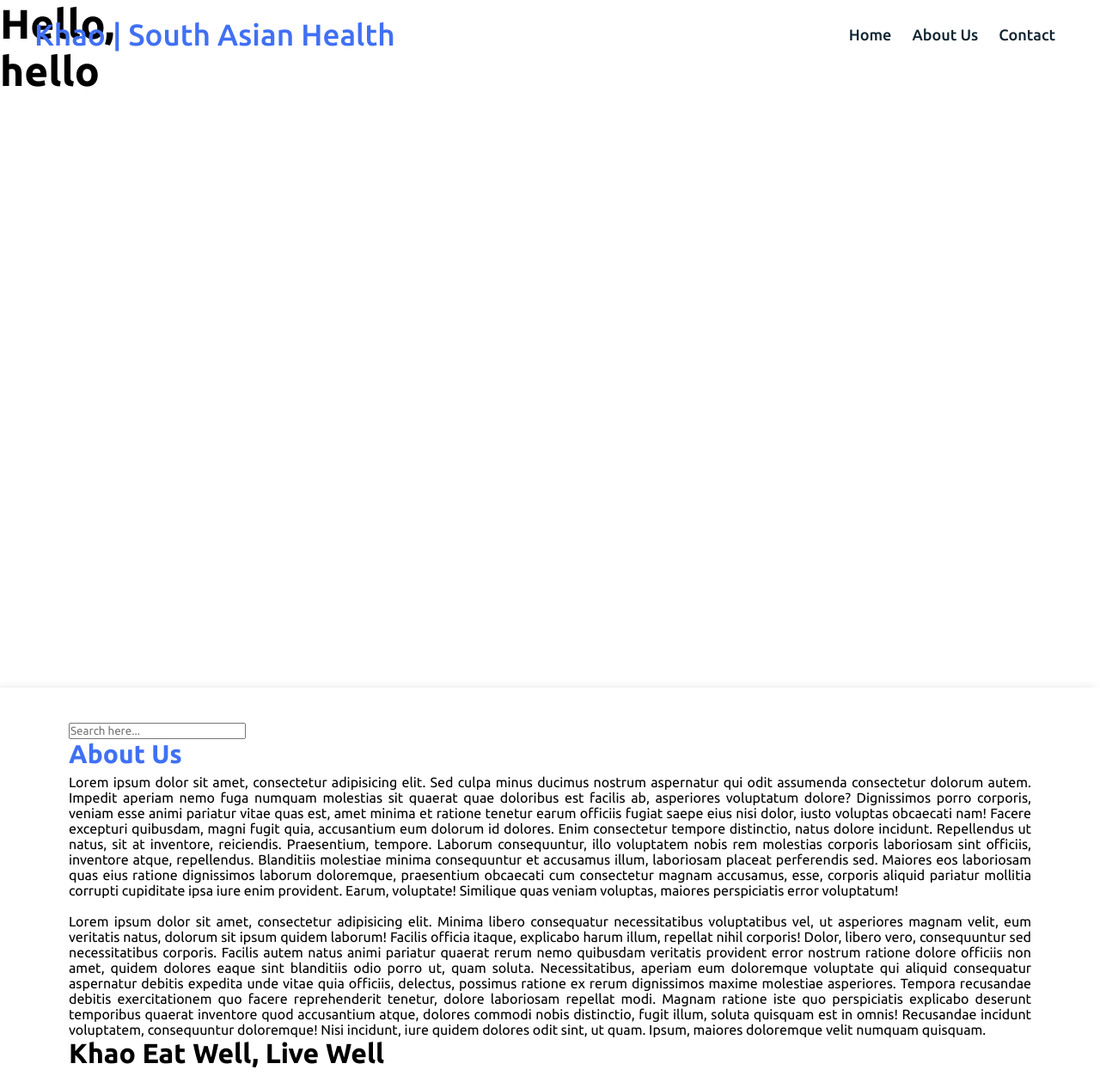
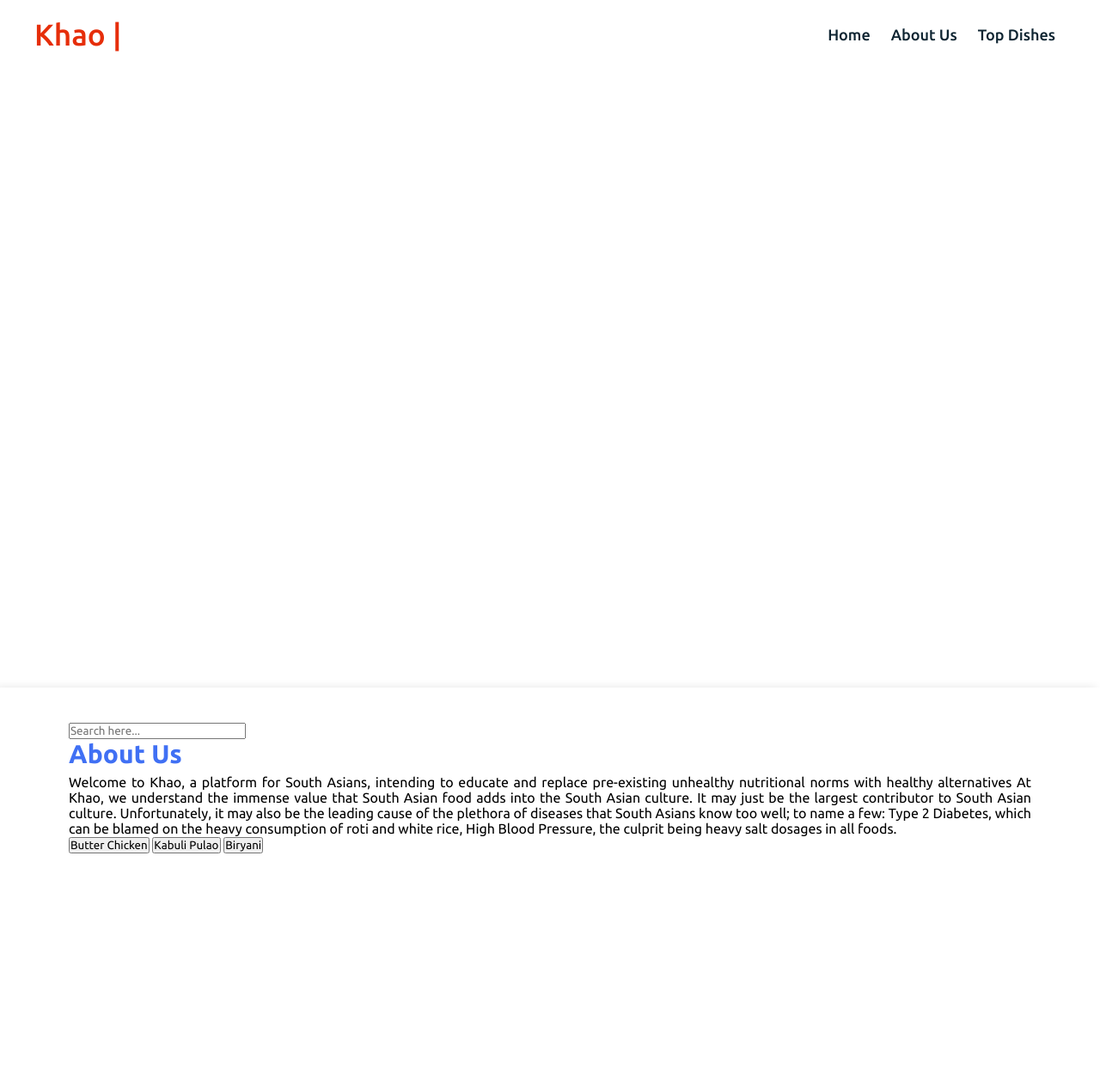
Before and after one commit to AZcodes/hack-nyu, a plain HTML site: page homepage.html in a window 1280 px wide. Shown: the top 1259 px of the page at 86% size. After the commit the page ends 1033 px from the top, so only its background shows below. Drawn offline with Linux system fonts and the light colour scheme.

Commit message:
reset the homepage

```diff
--- a/homepage.html
+++ b/homepage.html
@@ -3,26 +3,23 @@
   <head>
     <meta charset="UTF-8">
      <title> Khao | South Asian Health </title>
-    <link rel="stylesheet" href="styles.css" rel = ""
+    <link rel="stylesheet" href="styles.css" rel = "">
    </head>
 <body>
   <nav>
     <div class="nav-content">
       <div class="logo">
-        <a href="#">Khao | South Asian Health</a>
+        <a href="#">Khao |</a>
       </div>
       <ul class="nav-links">
         <li><a href="#">Home</a></li>
         <li><a href="#About Us">About Us</a></li>
-        <li><a href="#">Contact</a></li>
+        <li><a href="#">Top Dishes</a></li>
       </ul>
     </div>
   </nav>
   <section class="home">
-    <h1>
-        Hello,
-        <p> hello </p>
-    </h1> </section>
+    </section>
   <section id = "About Us"></section>
   <section class="About Us"></section>
   <div class="text">
@@ -31,9 +28,10 @@
       <i class="uil uil-search search-icon"></i>
       <input type="text" placeholder="Search here..." />
     <p><h2>About Us</h2>
-    <p>Lorem ipsum dolor sit amet, consectetur adipisicing elit. Sed culpa minus ducimus nostrum aspernatur qui odit assumenda consectetur dolorum autem. Impedit aperiam nemo fuga numquam molestias sit quaerat quae doloribus est facilis ab, asperiores voluptatum dolore? Dignissimos porro corporis, veniam esse animi pariatur vitae quas est, amet minima et ratione tenetur earum officiis fugiat saepe eius nisi dolor, iusto voluptas obcaecati nam! Facere excepturi quibusdam, magni fugit quia, accusantium eum dolorum id dolores. Enim consectetur tempore distinctio, natus dolore incidunt. Repellendus ut natus, sit at inventore, reiciendis. Praesentium, tempore. Laborum consequuntur, illo voluptatem nobis rem molestias corporis laboriosam sint officiis, inventore atque, repellendus. Blanditiis molestiae minima consequuntur et accusamus illum, laboriosam placeat perferendis sed. Maiores eos laboriosam quas eius ratione dignissimos laborum doloremque, praesentium obcaecati cum consectetur magnam accusamus, esse, corporis aliquid pariatur mollitia corrupti cupiditate ipsa iure enim provident. Earum, voluptate! Similique quas veniam voluptas, maiores perspiciatis error voluptatum!</p>
-    <br><p>Lorem ipsum dolor sit amet, consectetur adipisicing elit. Minima libero consequatur necessitatibus voluptatibus vel, ut asperiores magnam velit, eum veritatis natus, dolorum sit ipsum quidem laborum! Facilis officia itaque, explicabo harum illum, repellat nihil corporis! Dolor, libero vero, consequuntur sed necessitatibus corporis. Facilis autem natus animi pariatur quaerat rerum nemo quibusdam veritatis provident error nostrum ratione dolore officiis non amet, quidem dolores eaque sint blanditiis odio porro ut, quam soluta. Necessitatibus, aperiam eum doloremque voluptate qui aliquid consequatur aspernatur debitis expedita unde vitae quia officiis, delectus, possimus ratione ex rerum dignissimos maxime molestiae asperiores. Tempora recusandae debitis exercitationem quo facere reprehenderit tenetur, dolore laboriosam repellat modi. Magnam ratione iste quo perspiciatis explicabo deserunt temporibus quaerat inventore quod accusantium atque, dolores commodi nobis distinctio, fugit illum, soluta quisquam est in omnis! Recusandae incidunt voluptatem, consequuntur doloremque! Nisi incidunt, iure quidem dolores odit sint, ut quam. Ipsum, maiores doloremque velit numquam quisquam.</p>
-  </div>
+    <p>Welcome to Khao, a platform for South Asians, intending to educate and replace pre-existing unhealthy nutritional norms with healthy alternatives
+        At Khao, we understand the immense value that South Asian food adds into the South Asian culture. It may just be the largest contributor to South Asian culture.
+        Unfortunately, it may also be the leading cause of the plethora of diseases that South Asians know too well; to name a few: Type 2 Diabetes, which can be blamed on the
+        heavy consumption of roti and white rice, High Blood Pressure, the culprit being heavy salt dosages in all foods.</p>  </div>
   <script>
   let nav = document.querySelector("nav");
     window.onscroll = function() {
@@ -46,17 +44,6 @@
   </script>
 </body>
 </html>
-  <h1>
-            Khao
-            Eat Well, Live Well
-        </h1>
-        <br>
-        <p>
-        Welcome to Khao, a platform for South Asians, intending to educate and replace pre-existing unhealthy nutritional norms with healthy alternatives
-            At Khao, we understand the immense value that South Asian food adds into the South Asian culture. It may just be the largest contributor to South Asian culture.
-            Unfortunately, it may also be the leading cause of the plethora of diseases that South Asians know too well; to name a few: Type 2 Diabetes, which can be blamed on the
-            heavy consumption of roti and white rice, High Blood Pressure, the culprit being heavy salt dosages in all foods.
-        </p>
         <a href="dish1.html"><button>Butter Chicken</button></a>
         <a href="dish2.html"><button>Kabuli Pulao</button></a>
         <a href="dish3.html"><button>Biryani</button></a>
--- a/styles.css
+++ b/styles.css
@@ -31,7 +31,7 @@ nav .nav-content{
 nav .logo a{
   font-weight: 500;
   font-size: 35px;
-  color: #4070f4;
+  color: #e62e0a;
 }
 nav.sticky .logo a{
   color: #fff;
@@ -52,7 +52,7 @@ nav.sticky .logo a{
   transition: all 0.3s ease;
 }
  .nav-links li a:hover{
-   color: #4070f4;
+   color: #f70909;
  }
  nav.sticky .nav-links li a{
    color: #fff;
```
